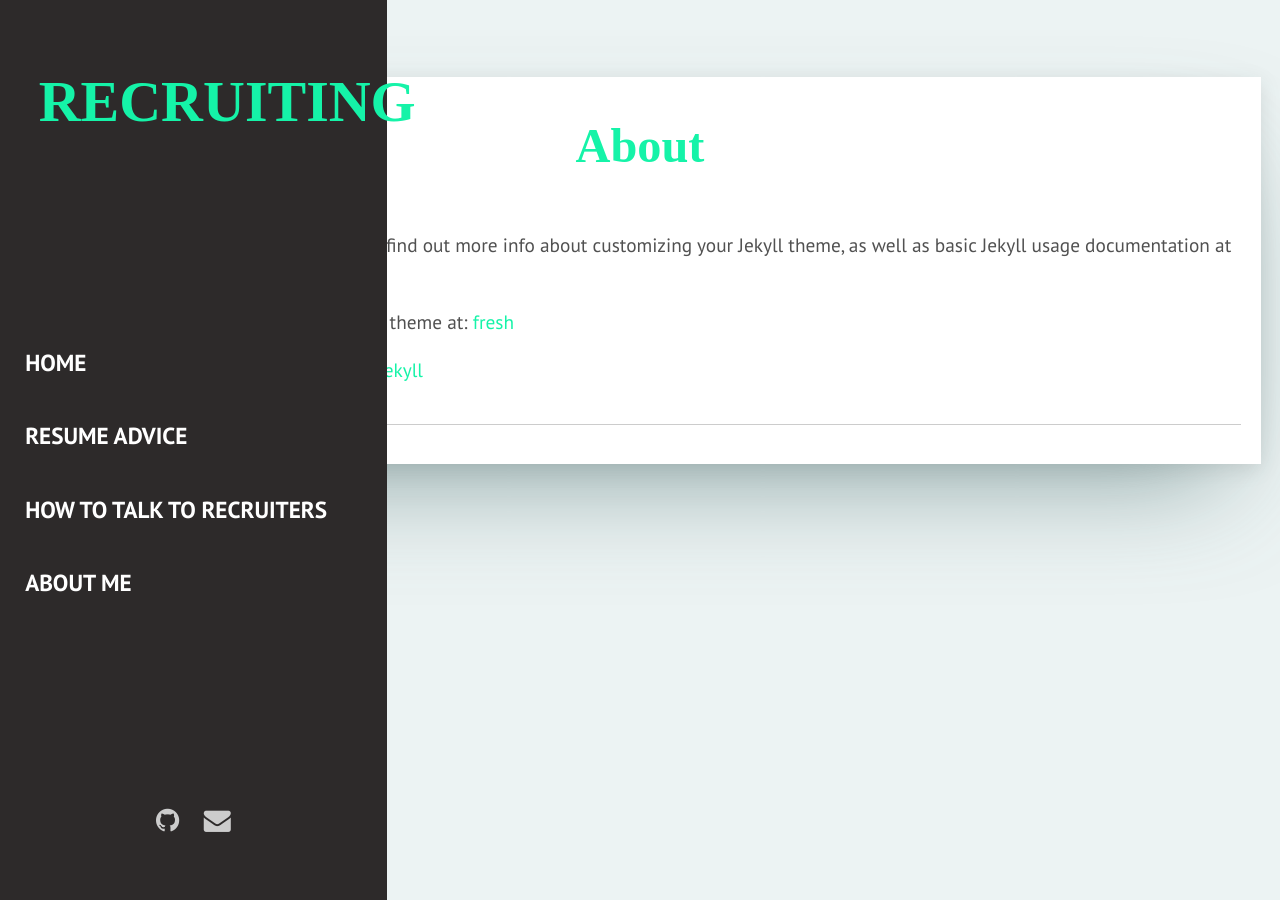
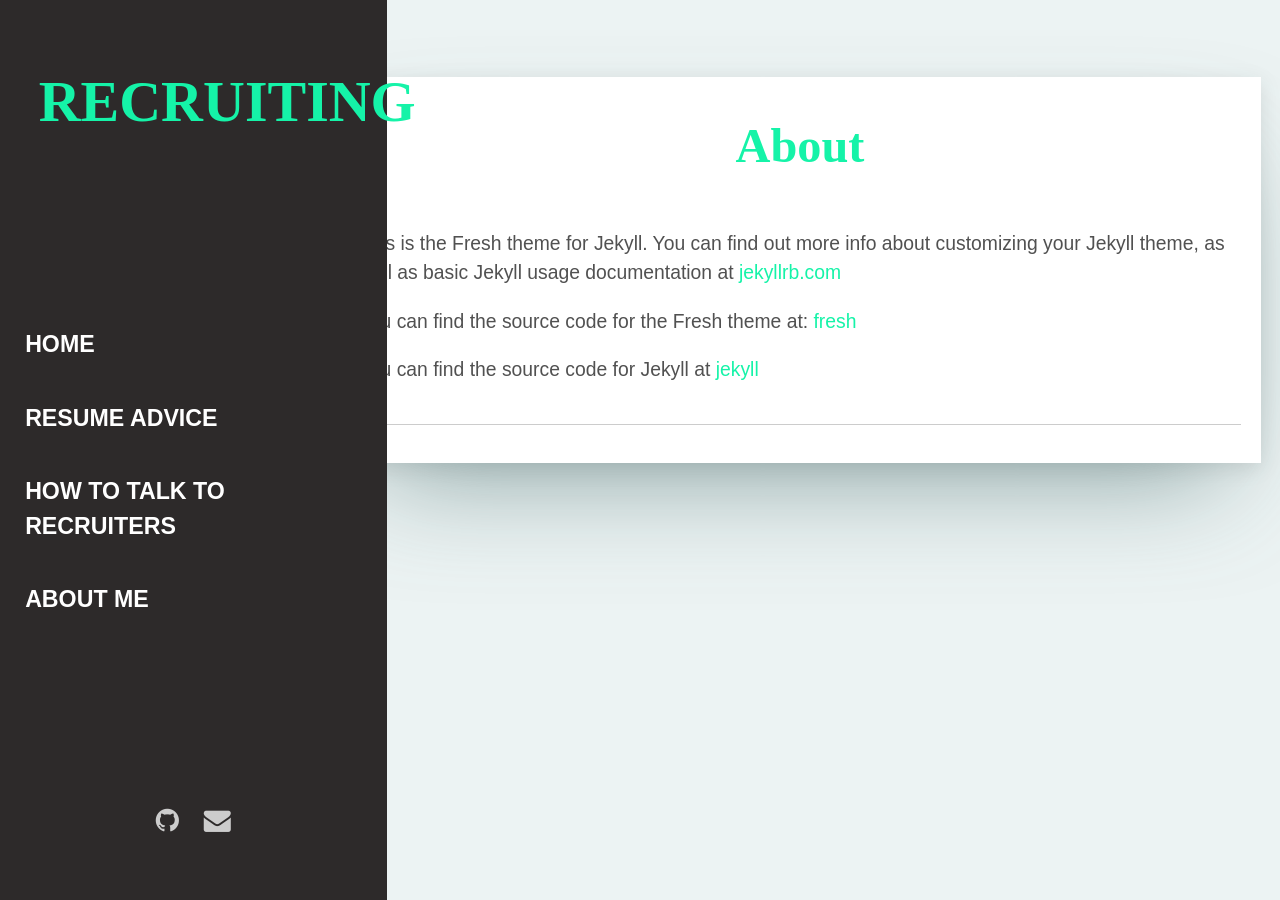
Before and after one commit to shannonphu/blog, a Jekyll site: the page built from _pages/about.html, in a window 1280 px wide. Built offline with Jekyll 4.4.1, drawn with Linux system fonts in a browser that asks for light colours; nearby versions of some CDN libraries; some web fonts are replaced.

Commit message:
add grid layout for responsiveness

```diff
--- a/_includes/head.html
+++ b/_includes/head.html
@@ -16,6 +16,18 @@
 	<!-- iOS Safari -->
 	<meta name="apple-mobile-web-app-status-bar-style" content="#2d2a2a">
 
+	<!-- Pure CSS Grids -->
+	<!--[if lte IE 8]>
+	<link rel="stylesheet" href="https://unpkg.com/purecss@1.0.0/build/base-min.css">
+	<link rel="stylesheet" href="https://unpkg.com/purecss@1.0.0/build/grids-min.css">
+	<link rel="stylesheet" href="https://unpkg.com/purecss@1.0.0/build/grids-responsive-old-ie-min.css">
+	<![endif]-->
+	<!--[if gt IE 8]><!-->
+	<link rel="stylesheet" href="https://unpkg.com/purecss@1.0.0/build/base-min.css">
+	<link rel="stylesheet" href="https://unpkg.com/purecss@1.0.0/build/grids-min.css">
+	<link rel="stylesheet" href="https://unpkg.com/purecss@1.0.0/build/grids-responsive-min.css">
+	<!--<![endif]-->
+
 	<link href="https://fonts.googleapis.com/css?family=Finger+Paint|PT+Sans:400,700" rel="stylesheet">
 	<link rel="stylesheet" href="{{ "/assets/fonts/font-awesome/css/font-awesome.min.css" | prepend: site.baseurl }}">
 	<link rel="stylesheet" href="{{ "/assets/css/main.css" | prepend: site.baseurl }}">
--- a/_layouts/default.html
+++ b/_layouts/default.html
@@ -1,10 +1,16 @@
 ---
 layout: base
 ---
-{% include sidebar.html %}
 
-<main role="main">
-	<div class="content">
-		{{content}}
+<div class="pure-g">
+	<div class="pure-u-1 pure-u-md-1-3 pure-u-lg-1-4">
+		{% include sidebar.html %}
 	</div>
-</main>
+	<div class="pure-u-1 pure-u-md-2-3 pure-u-lg-3-4">
+		<main role="main">
+			<div class="content">
+				{{content}}
+			</div>
+		</main>
+	</div>
+</div>
```
